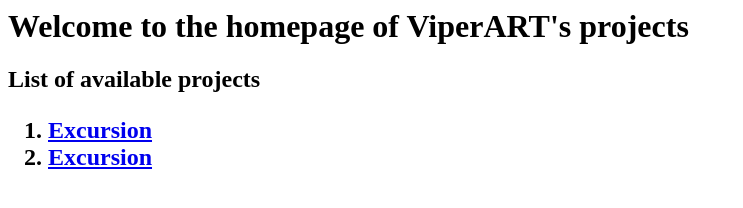
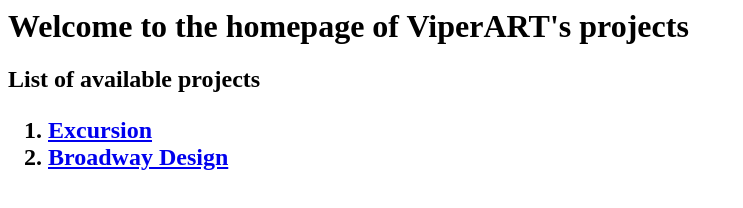
Before and after one commit to ViperART/ViperART.github.io, a plain HTML site: page index.html in a window 1280 px wide. Shown: the whole page, without its empty margins (0-743 px from the left). Drawn offline with Linux system fonts and the light colour scheme.

Commit message:
Update index.html

```diff
--- a/index.html
+++ b/index.html
@@ -3,5 +3,5 @@
 <h2>List of available projects<h2>
 <ol>
   <li><a href="https://viperart.github.io/excursion/">Excursion</a></li>
-  <li><a href="https://viperart.github.io/Broadway-Design/">Excursion</a></li>
+  <li><a href="https://viperart.github.io/Broadway-Design/">Broadway Design</a></li>
 </ol>
```
